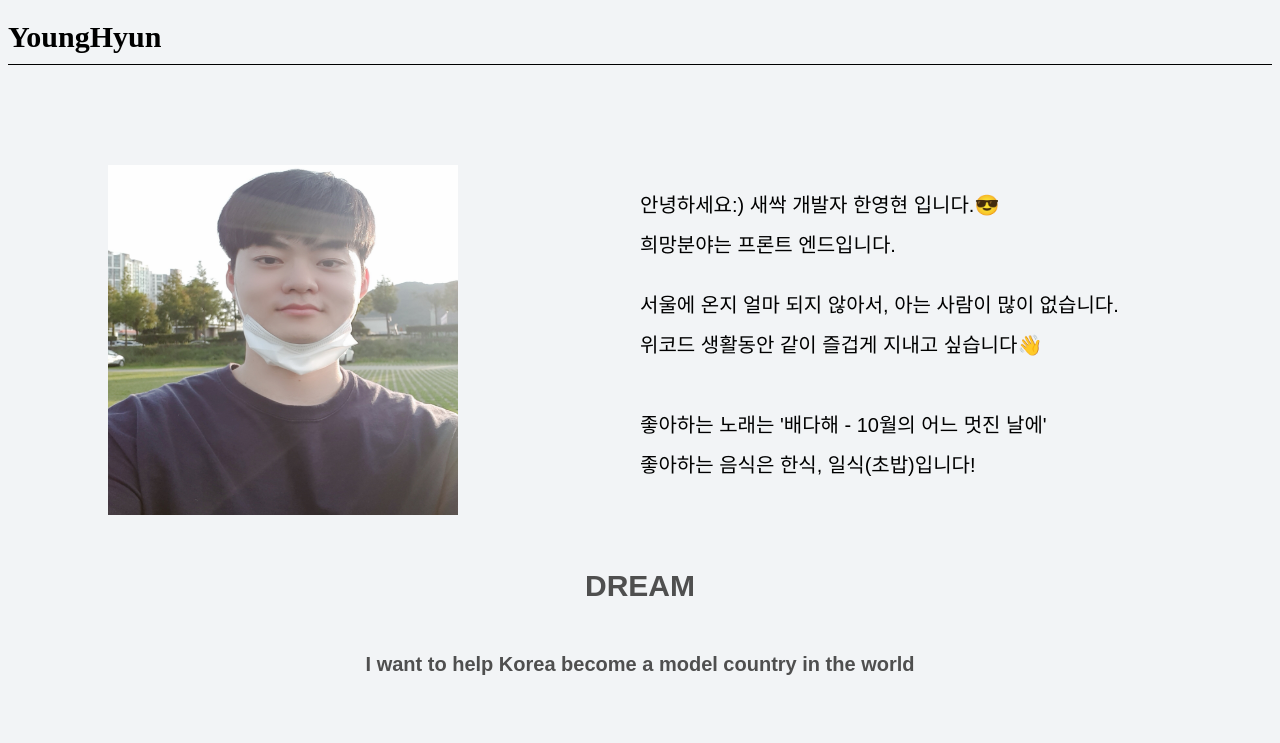
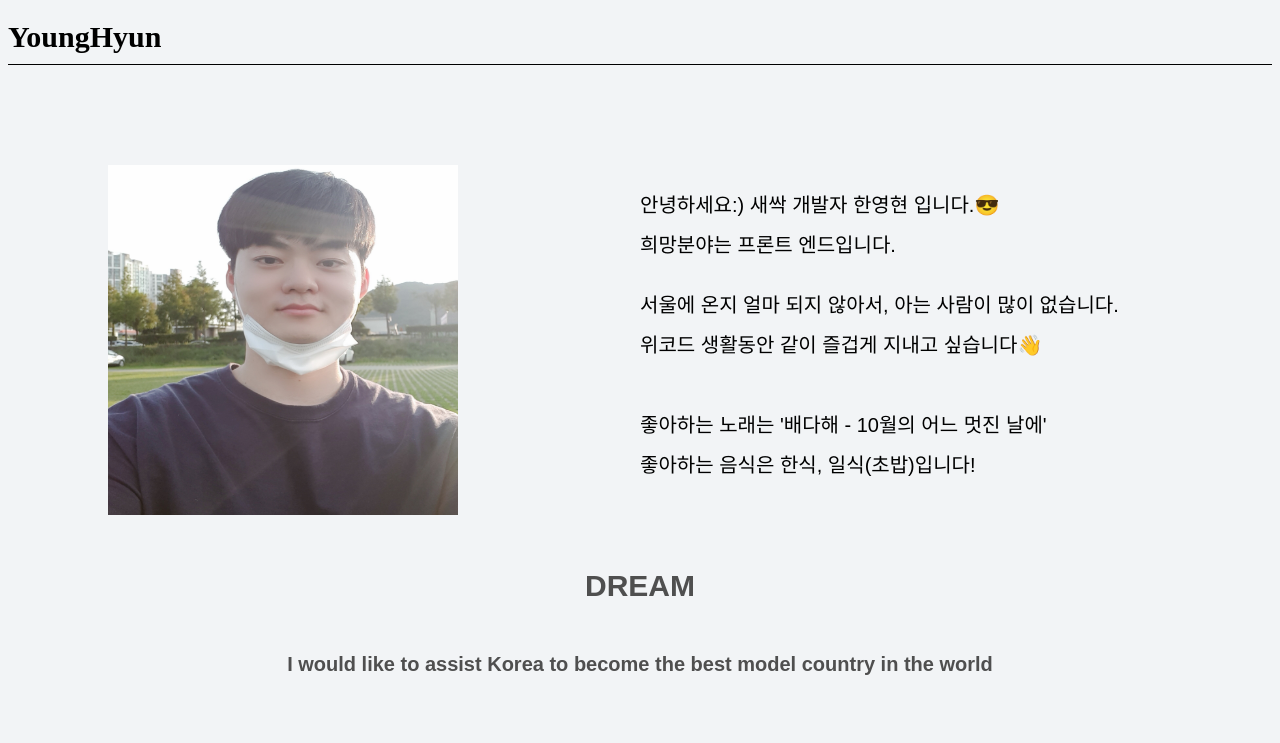
Before and after one commit to younghyunHan/Self-introduction, a plain HTML site: page index.html in a window 1280 px wide. Shown: the top 743 px of the page. Drawn offline with Linux system fonts and the light colour scheme.

Commit message:
Add files via upload

```diff
--- a/index.html
+++ b/index.html
@@ -30,7 +30,7 @@
     </div>
     <div>
       <p id="self4">DREAM</p>
-      <p id="self3">I want to help Korea become a model country in the world</p>
+      <p id="self3">I would like to assist Korea to become the best model country in the world </p>
     </div>
     </section>
     <div id="main">
```
